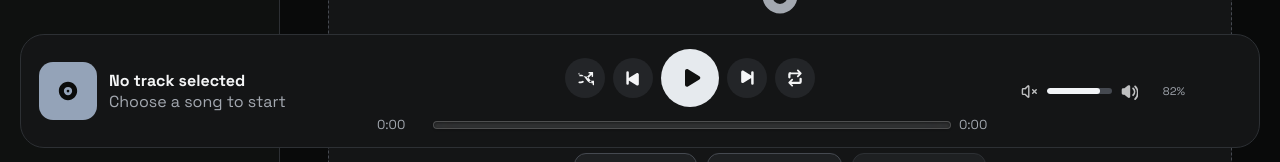
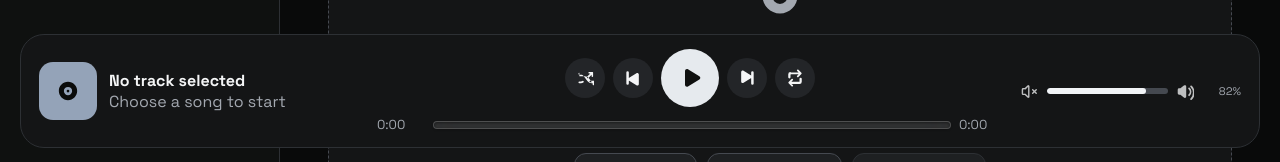
Before and after one commit to meshahid973/music-app, a React (Vite) app: page / in a window 1280 px wide. Shown: the part 634-796 px from the top of the page. Built offline with nearby package versions, Linux system fonts and the light colour scheme.

Commit message:
fix: give elastic slider the full player volume slot

```diff
--- a/src/App.css
+++ b/src/App.css
@@ -1591,7 +1591,8 @@ h3 {
 }
 
 .volume {
-  grid-template-columns: auto minmax(0, 1fr);
+  display: block;
+  min-width: 0;
   color: var(--muted);
 }
 
```
